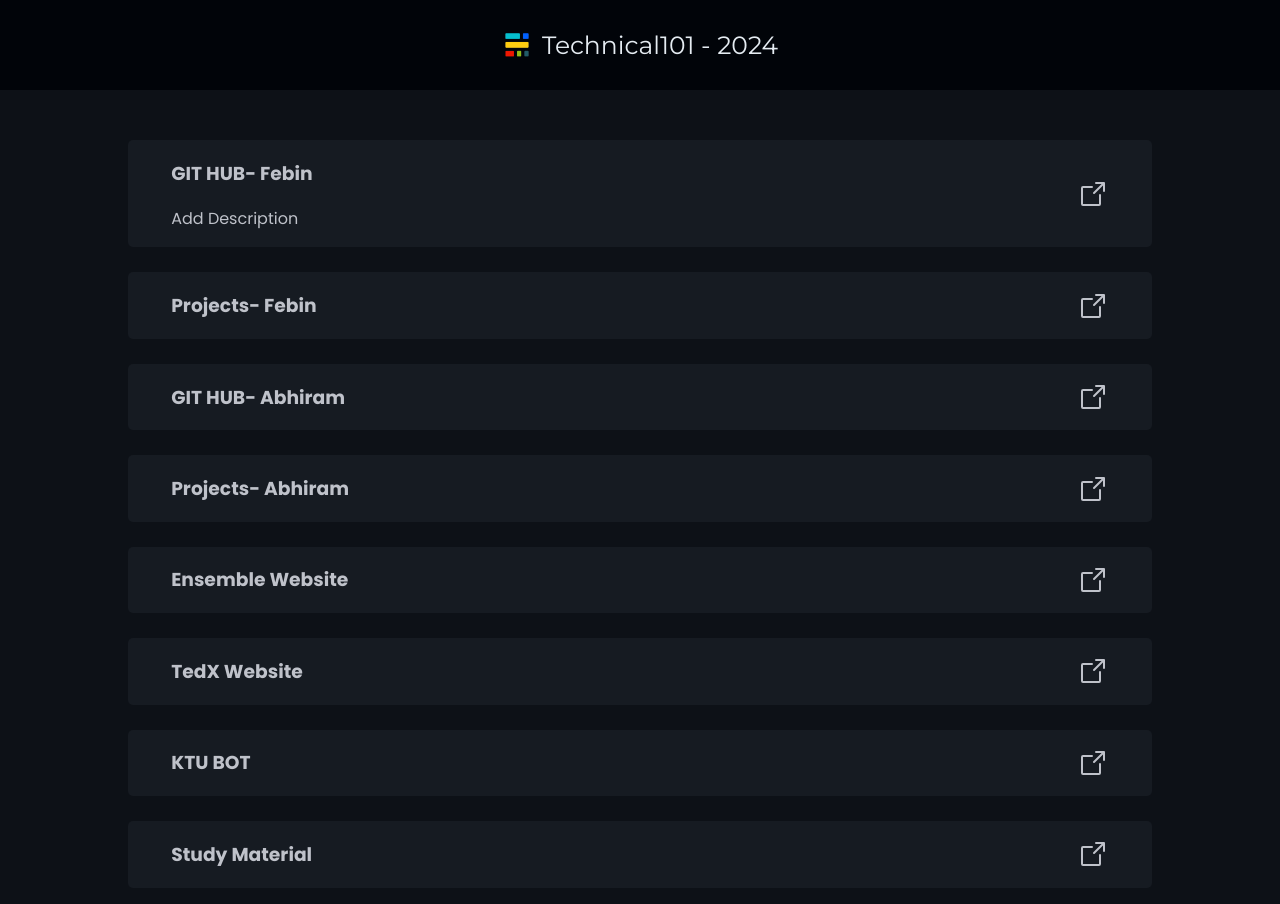
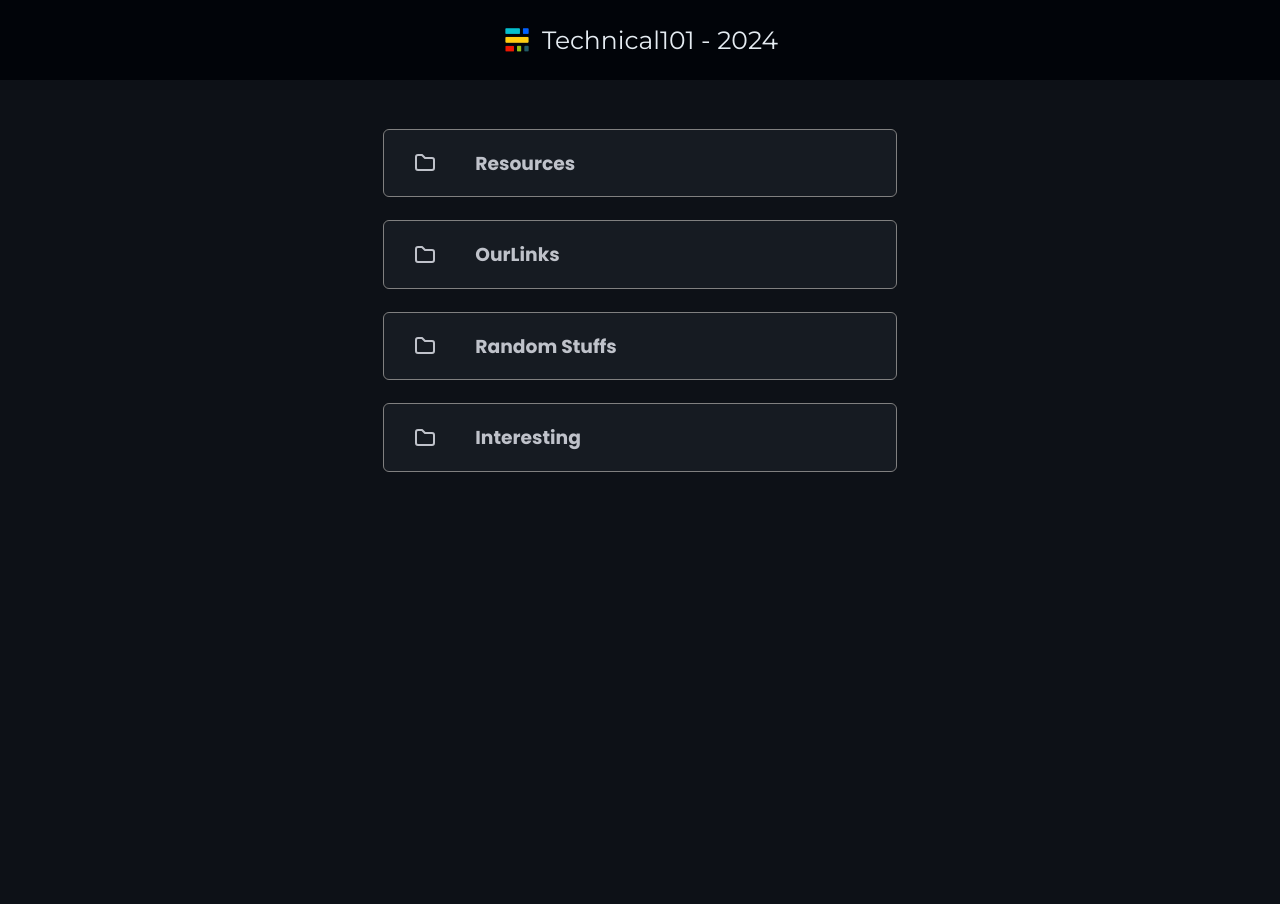
Before and after one commit to abhi5455/Technical-101, a React (Vite) app: page / in a window 1280 px wide. Shown: the top 904 px of the page. After the commit the page ends 800 px from the top, so only its background shows below. Built offline with nearby package versions, Linux system fonts and the light colour scheme; a web font is replaced by a local one.

Commit message:
Initial Commit

```diff
--- a/package.json
+++ b/package.json
@@ -11,7 +11,8 @@
   },
   "dependencies": {
     "react": "^18.3.1",
-    "react-dom": "^18.3.1"
+    "react-dom": "^18.3.1",
+    "react-router-dom": "^6.26.1"
   },
   "devDependencies": {
     "@eslint/js": "^9.8.0",
--- a/src/App.jsx
+++ /dev/null
@@ -1,27 +0,0 @@
-import './App.css'
-import './resize.css'
-import {Element} from "./element.jsx";
-
-function App() {
-
-  return (
-    <div style={{position: "relative", display: "flex", flexDirection: "column", justifyContent: "flex-start", height: "100%", width: "100%"}} >
-        <header className={'header'}>
-            <img alt={''} src={'tinkerLogo.png'} className={'logo'}></img>
-            Technical101 - 2024
-        </header>
-        <div className={'container'}>
-            <Element heading={"GIT HUB- Febin"} link={"https://github.com/fbn776"} description={"Add Description"}></Element>
-            <Element heading={"Projects- Febin"} link={"https://fbn776.github.io/"}></Element>
-            <Element heading={"GIT HUB- Abhiram"} link={"https://github.com/abhi5455"}></Element>
-            <Element heading={"Projects- Abhiram"} link={"https://abhi5455.github.io/Projects/"}></Element>
-            <Element heading={"Ensemble Website"} link={"https://ensemblecse24.vercel.app/"}></Element>
-            <Element heading={"TedX Website"} link={"https://www.tedxgecrit.com/"}></Element>
-            <Element heading={"KTU BOT"} link={"https://t.me/ktu_results_bot/"}></Element>
-            <Element heading={"Study Material"} link={"https://kgk.gitbook.io/resources"}></Element>
-        </div>
-    </div>
-  )
-}
-
-export default App
--- /dev/null
+++ b/src/components/ContainerElements.jsx
@@ -0,0 +1,22 @@
+import {useLocation} from "react-router-dom";
+import Header from "./header/Header.jsx";
+
+export default function ContainerElements({Elements}) {
+    const location = useLocation();
+    return (
+        <div style={{
+            position: "relative",
+            display: "flex",
+            flexDirection: "column",
+            justifyContent: "flex-start",
+            height: "100%",
+            width: "100%"
+        }}>
+            <Header></Header>
+            <h4 className={"path"}>{location.pathname.split("/").filter(Boolean).join(">")}</h4>
+            <div className={'container'}>
+                {Elements}
+            </div>
+        </div>
+    )
+}
--- a/src/App.css
+++ b/src/components/Element/Element.css
@@ -1,21 +1,3 @@
-.header{
-  top:0;
-  left:0;
-  width:100%;
-  height: 90px;
-  background-color: #010409;
-  color: #e5ecf2;
-  display: flex;
-  justify-content: center;
-  align-items: center;
-  font-family: Montserrat, sans-serif;
-  font-size: 25px;
-}
-.logo{
-  height:30px;
-  width:30px;
-  margin-right: 10px;
-}
 .container{
   width: 100%;
   height:100%;
--- a/src/element.jsx
+++ b/src/components/Element/Element.jsx
@@ -1,4 +1,6 @@
-export function Element({heading ,link, description}) {
+import './Element.css'
+
+export default function Element({heading ,link, description}) {
     return(
         <a href={link} className="childDiv">
             <div style={{display: 'flex', justifyContent: 'space-around', alignItems: 'center', width: '100%'}}>
--- /dev/null
+++ b/src/components/HomeElement/HomeElement.css
@@ -0,0 +1,37 @@
+.childDiv1{
+    border-radius: 5px;
+    display: flex;
+    align-items: center;
+    background-color: #161b22;
+    width: 35%;
+    text-decoration: none;
+    font-family: Poppins, sans-serif;
+    color: #bfc2ca;
+    outline: 1px solid gray;
+    border: grey;
+    overflow-wrap: break-word;
+}
+.childDiv1:hover{
+    transform: scale(1.02);
+    transition: transform 0.3s;
+    outline: 1px solid #1f6feb;
+    .openIcon{
+        fill: white;
+    }
+}
+
+@media (max-width: 1300px) {
+    .childDiv1{
+        min-width: 40%;
+    }
+}
+@media (max-width: 1100px) {
+    .childDiv1{
+        min-width: 60%;
+    }
+}
+@media (max-width: 700px) {
+    .childDiv1{
+        min-width: 80%;
+    }
+}
--- /dev/null
+++ b/src/components/HomeElement/HomeElement.jsx
@@ -0,0 +1,20 @@
+import {Link} from "react-router-dom";
+import './HomeElement.css'
+
+export default function HomeElement({section,path}) {
+    return(
+    <Link to={path} className="childDiv1">
+        <div style={{display: 'flex', justifyContent: 'space-around', alignItems: 'center', width: '100%', paddingLeft: '10px'}}>
+            <svg xmlns="http://www.w3.org/2000/svg" width="24" height="24" viewBox="0 0 24 24" fill="none"
+                 stroke="currentColor" strokeWidth="2" strokeLinecap="round" strokeLinejoin="round"
+                 className="openIcon icon icon-tabler icons-tabler-outline icon-tabler-folder">
+                <path stroke="none" d="M0 0h24v24H0z" fill="none"/>
+                <path d="M5 4h4l3 3h7a2 2 0 0 1 2 2v8a2 2 0 0 1 -2 2h-14a2 2 0 0 1 -2 -2v-11a2 2 0 0 1 2 -2"/>
+            </svg>
+            <div style={{width: '80%'}}>
+                <h3>{section}</h3>
+            </div>
+        </div>
+    </Link>
+    )
+}
--- /dev/null
+++ b/src/components/header/Header.jsx
@@ -0,0 +1,12 @@
+import './header.css'
+
+export default function Header() {
+    return (
+        <>
+            <header className={'header'}>
+                <img alt={''} src={'tinkerLogo.png'} className={'logo'}></img>
+                Technical101 - 2024
+            </header>
+        </>
+    )
+}
--- /dev/null
+++ b/src/components/header/header.css
@@ -0,0 +1,54 @@
+.header{
+    top:0;
+    left:0;
+    width:100%;
+    height: 80px;
+    background-color: #010409;
+    color: #e5ecf2;
+    display: flex;
+    justify-content: center;
+    align-items: center;
+    font-family: Montserrat, sans-serif;
+    font-size: 25px;
+}
+.logo{
+    height:30px;
+    width:30px;
+    margin-right: 10px;
+}
+.sections{
+    display: flex;
+    justify-content: center;
+    gap: 15px;
+    align-items: center;
+    overflow-x: scroll;
+    scrollbar-width: none;
+    padding: 5px 20px 0 20px;
+    background-color: #010409;
+}
+.sections button{
+    border: none;
+    color: #e6edf3;
+    font-family: Montserrat, sans-serif;
+    font-size: 15px;
+    border-radius: 5px;
+    min-width: 110px;
+    padding: 12px 20px 12px 20px;
+    background-color: #010409;
+    font-weight: bold;
+}
+.sections button:hover{
+    cursor: pointer;
+    background-color: #161b22;
+    border-bottom: #f78166;
+}
+.path{
+    background-color: #010409;
+    margin-top: 0;
+    margin-bottom: -10px;
+    color: dimgrey;
+    padding-left: 10px;
+    padding-bottom: 10px;
+    font-family: Poppins, sans-serif;
+    font-size: 15px;
+}
--- a/src/main.jsx
+++ b/src/main.jsx
@@ -1,10 +1,23 @@
 import { StrictMode } from 'react'
 import { createRoot } from 'react-dom/client'
-import App from './App.jsx'
 import './index.css'
+import {createBrowserRouter, RouterProvider} from "react-router-dom";
+import Home from "./pages/Home.jsx";
+import OurLinks from "./pages/OurLinks.jsx";
 
+
+const router = createBrowserRouter([
+    {
+        path: "/",
+        element: <Home/>,
+    },
+    {
+        path: "/OurLinks",
+        element: <OurLinks/>,
+    }
+]);
 createRoot(document.getElementById('root')).render(
   <StrictMode>
-    <App />
+      <RouterProvider router={router} />
   </StrictMode>,
 )
--- /dev/null
+++ b/src/pages/Home.jsx
@@ -0,0 +1,46 @@
+import Header from "../components/header/Header.jsx";
+import HomeElement from "../components/HomeElement/HomeElement.jsx";
+import {useEffect, useState} from "react";
+
+export default function Home() {
+    let [homeElementsObj, setHomeElementsObj] = useState([]);
+    let [homeElements, setHomeElements] = useState([]);
+    useEffect(() => {
+        setHomeElementsObj([
+            {
+                section: "Resources",
+                path: "/OurLinks"
+            },
+            {
+                section: "OurLinks",
+                path: "/OurLinks"
+            },
+            {
+                section: "Random Stuffs",
+                path: "/Home/randomStuff"
+            },
+            {
+                section: "Interesting",
+                path: "/Home/interesting"
+            }
+        ])
+    }, []);
+    useEffect(()=>{
+        function updateHomeElements(){
+            let arr=[];
+            for(let i=0;i<homeElementsObj.length;i++){
+                arr=[...arr,<HomeElement key={i} section={homeElementsObj[i].section} path={homeElementsObj[i].path}></HomeElement> ]
+            }
+            setHomeElements(arr);
+        }
+        updateHomeElements();
+    },[homeElementsObj])
+    return (
+        <>
+            <Header></Header>
+            <div className="container">
+                {homeElements}
+            </div>
+        </>
+    )
+}
--- /dev/null
+++ b/src/pages/OurLinks.jsx
@@ -0,0 +1,47 @@
+import '../components/Element/Element.css'
+import '../resize.css'
+import Element from "../components/Element/Element.jsx";
+import {useEffect, useState} from "react";
+import ContainerElements from "../components/ContainerElements.jsx";
+
+
+function OurLinks() {
+    let [innerElementObj, setInnerElementObj] = useState([]);
+    let [innerElements, setInnerElements] = useState([]);
+
+    useEffect(() => {
+        setInnerElementObj([
+            {
+                heading: "GitHub",
+                link: "https://github.com/tinkerhub",
+                description: "Official Github Account of Tinkerhub.rit"
+            },
+            {
+                heading: "Instagram",
+                link: "https://www.instagram.com/tinkerhub",
+                description: "Official Instagram Account of Tinkerhub.rit"
+            },
+            {
+                heading: "LinkedIn",
+                link: "https://www.linkedin.com/company/tinkerhub-rit/",
+                description: "Official LinkedIn Account of Tinkerhub.rit"
+            },
+        ]);
+    },[]);
+
+
+    useEffect(() => {
+        let arr=[]
+        for (let i = 0; i < innerElementObj.length; i++) {
+            arr.push(<Element key={i} heading={innerElementObj[i].heading} link={innerElementObj[i].link} description={innerElementObj[i].description}></Element>);
+        }
+        setInnerElements(arr);
+    }, [innerElementObj]);
+
+
+    return (
+        <ContainerElements Elements={innerElements}></ContainerElements>
+    )
+}
+
+export default OurLinks
```
Also changed, not shown: 1 other file (tests, documents, lock files or other folders).
